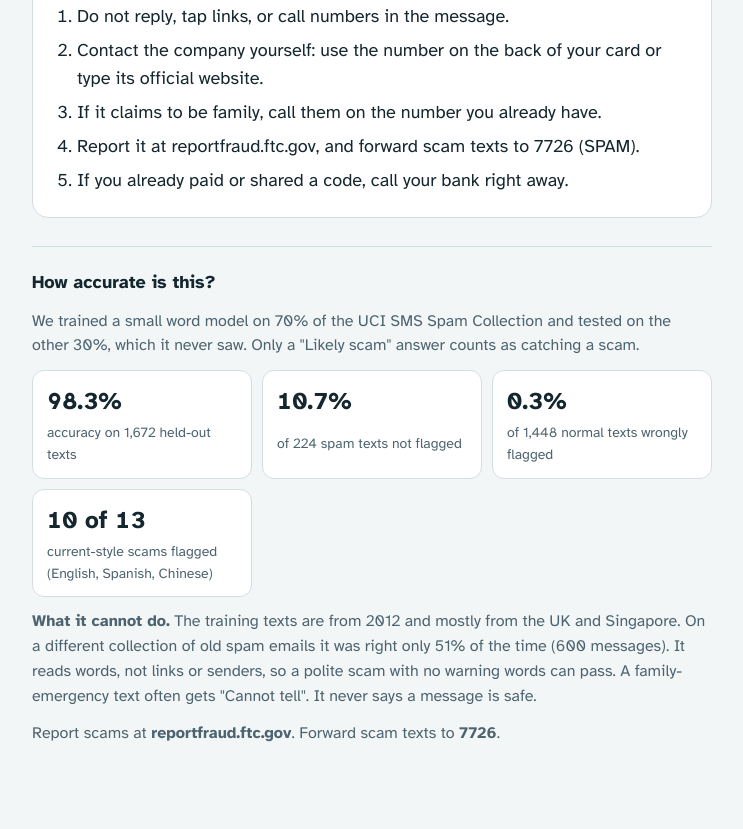
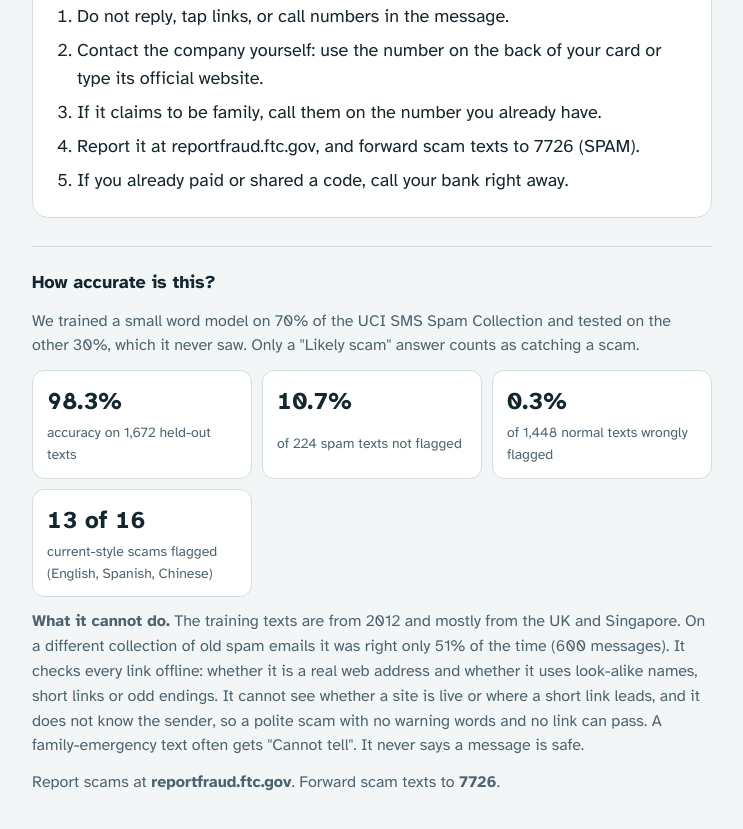
Before and after one commit to ssethi408/silver-shield, a website: page index.html in a window 1280 px wide. Shown: the part 1516-2345 px from the top of the page, without its empty margins (268-1011 px from the left). Before the commit the page ends 2317 px from the top, so only its background shows below. Drawn offline with Linux system fonts and the light colour scheme.

Commit message:
Update demo page facts for the link checker; republish live demo
Co-Authored-By: Claude Opus 5.5 <noreply@anthropic.com>
Claude-Session: https://claude.ai/code/session_014wk8jPk7PVM1YFx61ejpna

```diff
--- a/index.html
+++ b/index.html
@@ -151,9 +151,9 @@ ol.steps { margin: 0; padding-left: 24px; display: grid; gap: 6px; }
       <div class="stat"><b>98.3%</b><span>accuracy on 1,672 held-out texts</span></div>
       <div class="stat"><b>10.7%</b><span>of 224 spam texts not flagged</span></div>
       <div class="stat"><b>0.3%</b><span>of 1,448 normal texts wrongly flagged</span></div>
-      <div class="stat"><b>10 of 13</b><span>current-style scams flagged (English, Spanish, Chinese)</span></div>
+      <div class="stat"><b>13 of 16</b><span>current-style scams flagged (English, Spanish, Chinese)</span></div>
     </div>
-    <p><b>What it cannot do.</b> The training texts are from 2012 and mostly from the UK and Singapore. On a different collection of old spam emails it was right only 51% of the time (600 messages). It reads words, not links or senders, so a polite scam with no warning words can pass. A family-emergency text often gets "Cannot tell". It never says a message is safe.</p>
+    <p><b>What it cannot do.</b> The training texts are from 2012 and mostly from the UK and Singapore. On a different collection of old spam emails it was right only 51% of the time (600 messages). It checks every link offline: whether it is a real web address and whether it uses look-alike names, short links or odd endings. It cannot see whether a site is live or where a short link leads, and it does not know the sender, so a polite scam with no warning words and no link can pass. A family-emergency text often gets "Cannot tell". It never says a message is safe.</p>
     <p>Report scams at <b>reportfraud.ftc.gov</b>. Forward scam texts to <b>7726</b>.</p>
   </section>
 </main>
```
Also changed, not shown: silver-shield.html (+2 -2 lines), README.md.
